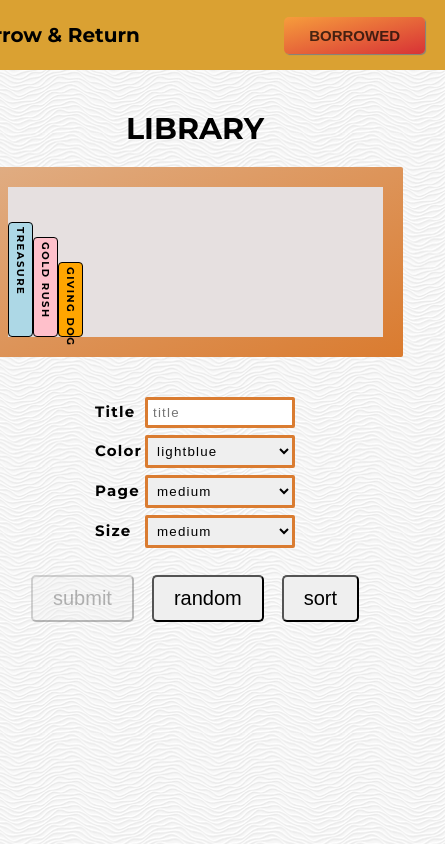
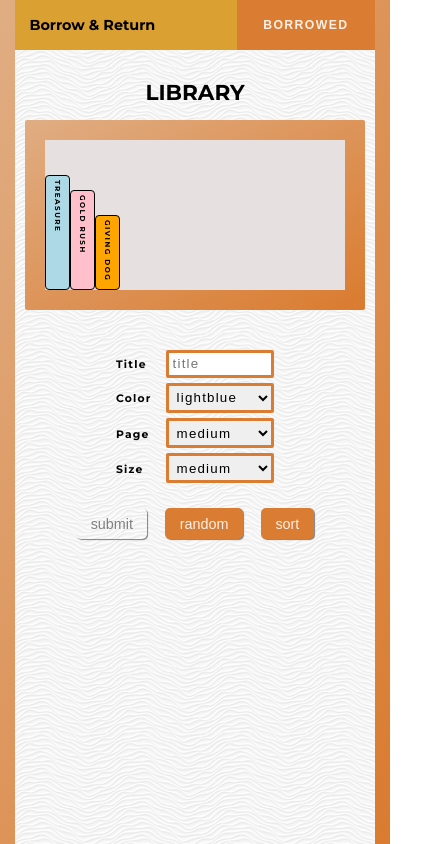
Before and after one commit to john1eng/BorrowAndReturn, a React (Create React App) app: page / in a window 390 px wide. Shown: the whole page, 445 px wide, since content can reach past the window. Built offline with nearby package versions, Linux system fonts and the light colour scheme.

Commit message:
update responsive

```diff
--- a/src/App.module.css
+++ b/src/App.module.css
@@ -2,10 +2,10 @@
   font-family: "Montserrat", sans-serif;
   /* margin: 6rem auto; */
   min-width: 50rem;
-  height: 100vh;
+  min-height:100vh;
   display: flex;
   flex-direction: column;
-  justify-content:flex-start;
+  /* justify-content:space-between; */
   align-items: center;
   background: url("../src/assets/white-waves/white-waves/white-waves.png");
   position: relative;
--- a/src/components/Borrow/Borrows.module.css
+++ b/src/components/Borrow/Borrows.module.css
@@ -13,13 +13,13 @@
 .Borrows {
   /* width:150px; */
   overflow-y: auto;
-  height: 300px;
+  height: 200px;
   /* width:300px; */
   max-width: 300px;
   display: flex;
   justify-content: flex-start;
   align-items: center;
-  transform: rotate(-90deg) translateX(-15px);
+  transform: rotate(-90deg) translateX(35px);
 }
 .img_container {
   width:270px;
--- a/src/components/Form/Form.module.css
+++ b/src/components/Form/Form.module.css
@@ -11,5 +11,29 @@
   border-radius: 5px;
   font-size: 2rem;
   padding: 1rem 2rem;
+  background-color: #DA7C31;
+  box-shadow: 1px 1px 1px gray;
+  border:none;
+  cursor: pointer;
+  color: rgba(253, 253, 253, .9);
+}
+
+.button:hover:enabled{
+  transform: translateY(-2px);
+  box-shadow: 0 .4rem 1rem rgba(0,0,0,.2);
+}
+
+.button:active, .button:focus{
+  outline:none;
+  transform: translateY(-1px);
+  box-shadow: 0 .2rem .5rem rgba(0,0,0,.2);
+}
+.button:disabled{
+  background-color: transparent;
+  color: gray;
 
 }
+
+.buttonContainer{
+  display: flex
+}
--- a/src/components/Header/Header.module.css
+++ b/src/components/Header/Header.module.css
@@ -9,11 +9,28 @@
 }
 
 .Title{
-  align-self:center;
+  /* align-self:center; */
+  width:60%;
   font-size: 2rem;
   margin-left: 2rem;
 }
 
 .Button_Container{
-  margin-right:2rem;
+  /* display:inline-block; */
+  background-color: #DA7C31;
+  height:100%;
+  width:40%;
+  display:flex;
+  justify-content:center;
+  align-items: center;
+  cursor: pointer;
 }
+
+.Button_Container div, .Button_Container a, .Button_Container button{
+width:100%;
+height:100%;
+display: inline-block;
+}
+.Button_Container:hover{
+  filter: brightness(80%)
+}
--- a/src/components/Library/Library.module.css
+++ b/src/components/Library/Library.module.css
@@ -3,6 +3,7 @@
   flex-direction: column;
   justify-content: center;
   align-items: center;
+  padding-bottom: 5rem;
 }
 
 .Title{
--- a/src/components/Shelf/ShelfStyled.js
+++ b/src/components/Shelf/ShelfStyled.js
@@ -7,6 +7,6 @@ export const ShelfStyled = styled.div`
   background-image: linear-gradient(to bottom right, rgb(224, 173, 131),rgb(218, 123, 47));
   border-radius: 2px;
 
-  @media only screen and (max-width: 376px){
-    grid-template-columns: 20px 200px 20px;
+  @media only screen and (max-width: 475px){
+    grid-template-columns: 20px 300px 20px;
   }`
--- a/src/components/SwitchButton/SwitchButton.js
+++ b/src/components/SwitchButton/SwitchButton.js
@@ -16,9 +16,9 @@ function SwitchButton() {
   const button = <Button name={buttonProp.name} disabled={true} link={buttonProp.link} click={()=>changeBtn(btnProp.name)} />
 
   return (
-    <div>
+    <>
       {button}
-    </div>
+    </>
   )
 }
 
--- a/src/components/UI/Button/Button.module.css
+++ b/src/components/UI/Button/Button.module.css
@@ -3,25 +3,15 @@
 }
 
 .Button {
-  padding: 1rem 2.5rem;
-  font-size: 1.5rem;
+  font-size: 1.7rem;
   font-weight: bold;
-  border: none;
-  border-radius: 5px;
-  box-shadow: 1px 1px 1px gray;
-  background: linear-gradient(to right bottom, #f69d3c, #d83236);
+  letter-spacing: 1.4px;
+  background:  transparent;
+  border:none;
   /* background-color:#D83236; */
   cursor: pointer;
-  color: rgb(0, 0, 0, 0.7);
+  color: rgba(253, 253, 253, .9);
 }
-
-.Button:hover{
-  transform: translateY(-3px);
-  box-shadow: 0 1rem 2rem rgba(0,0,0,.2);
+.Button:focus, .Button:active{
+  outline:none;
 }
-
-.Button:active, .Button:focus {
-  outline: none;
-  transform: translateY(-1px);
-  box-shadow: 0 .5rem 1rem rgba(0,0,0,.2);
-}
--- a/src/index.css
+++ b/src/index.css
@@ -7,6 +7,19 @@
  html{
    font-size: 62.5%
  }
+
+ @media only screen and (max-width: 475px) {
+   html {
+    font-size: 50%;
+   }
+}
+@media only screen and (max-width: 400px) {
+  html {
+   font-size: 45%;
+  }
+}
+
+
 
 body {
   margin: 0;
--- a/src/index.js
+++ b/src/index.js
@@ -10,7 +10,7 @@ import bookReducer from './store/reducers/bookReducer';
 import borrowReducer from './store/reducers/borrowReducer';
 import thunk from 'redux-thunk'
 
-const composeEnhancers = process.env.NODE_ENV === 'development' ? window.__REDUX_DEVTOOLS_EXTENSION_COMPOSE__ : null || compose;
+const composeEnhancers = (process.env.NODE_ENV === 'development' ? window.__REDUX_DEVTOOLS_EXTENSION_COMPOSE__ : null) || compose;
 
 const rootReducer = combineReducers({
   book: bookReducer,
--- a/src/shared/types.js
+++ b/src/shared/types.js
@@ -3,5 +3,5 @@
 
  let width = window.screen.width
 
- export const shelfSpace = (width>390) ? 375 : 300 ;
+ export const shelfSpace = (width>475) ? 375 : 300 ;
  export const shelfHeight = 150;
```
